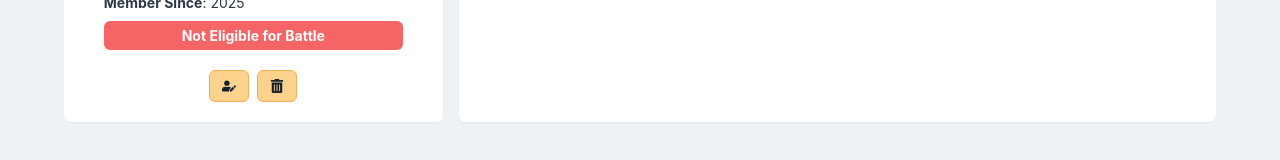
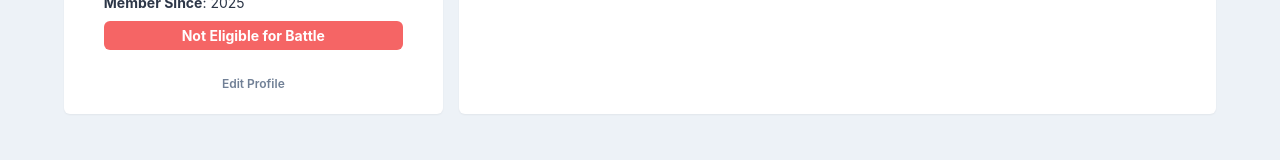
Before and after one commit to jaga3421/pokemon-admin, a React (Create React App) app: page /trainer/cyclopsWindFang in a window 1280 px wide. Shown: the part 498-658 px from the top of the page. Built offline with nearby package versions, Linux system fonts and the light colour scheme.

Commit message:
Removed icons from profile | Eslint rule disable

```diff
--- a/src/App.js
+++ b/src/App.js
@@ -3,17 +3,12 @@ import NavBar from "./components/NavBar";
 import TrainerDetails from "./pages/TrainerDetails";
 import { Box } from "@chakra-ui/react";
 import AllTrainers from "./pages/AllTrainers";
-import { useState, useEffect } from "react";
+import { useState } from "react";
 import { TrainersContext } from "./TrainersContext";
 import { defaultTrainers } from "./api/defaultValues";
 
 function App() {
   const [trainers, setTrainers] = useState(defaultTrainers);
-  console.log(trainers);
-
-  useEffect(() => {
-    console.log(trainers);
-  }, []);
 
   return (
     <Box background={"gray.100"} minH={"100vh"}>
--- a/src/components/TrainerInformation.jsx
+++ b/src/components/TrainerInformation.jsx
@@ -19,7 +19,6 @@ import {
 import { Link } from "react-router-dom";
 
 import { MdOutlineKeyboardBackspace } from "react-icons/md";
-import { FaUserEdit, FaTrashAlt } from "react-icons/fa";
 import PokemonList from "./PokemonList";
 
 const TrainerInformation = ({ trainer }) => {
@@ -142,24 +141,8 @@ const TrainerInformation = ({ trainer }) => {
             </Text>
           </Box>
           <Box marginTop="5">
-            <Button
-              mx={1}
-              size={"sm"}
-              background="orange.200"
-              border={"1px solid "}
-              borderColor={"orange.300"}
-            >
-              <FaUserEdit />
-            </Button>
-
-            <Button
-              mx={1}
-              size={"sm"}
-              background="orange.200"
-              border={"1px solid "}
-              borderColor={"orange.300"}
-            >
-              <FaTrashAlt />
+            <Button mx={1} size={"xs"} variant={"link"}>
+              Edit Profile
             </Button>
           </Box>
         </Box>
--- a/src/components/TrainersList.jsx
+++ b/src/components/TrainersList.jsx
@@ -16,6 +16,7 @@ import { TrainersContext } from "../TrainersContext";
 import { useContext, useState } from "react";
 
 export default function TrainersList({ trainers }) {
+  // eslint-disable-next-line no-unused-vars
   const [ctxTrainer, setTrainers] = useContext(TrainersContext);
   const { isOpen, onOpen, onClose } = useDisclosure();
   const [selectedTrainer, setSelectedTrainer] = useState({});
```
